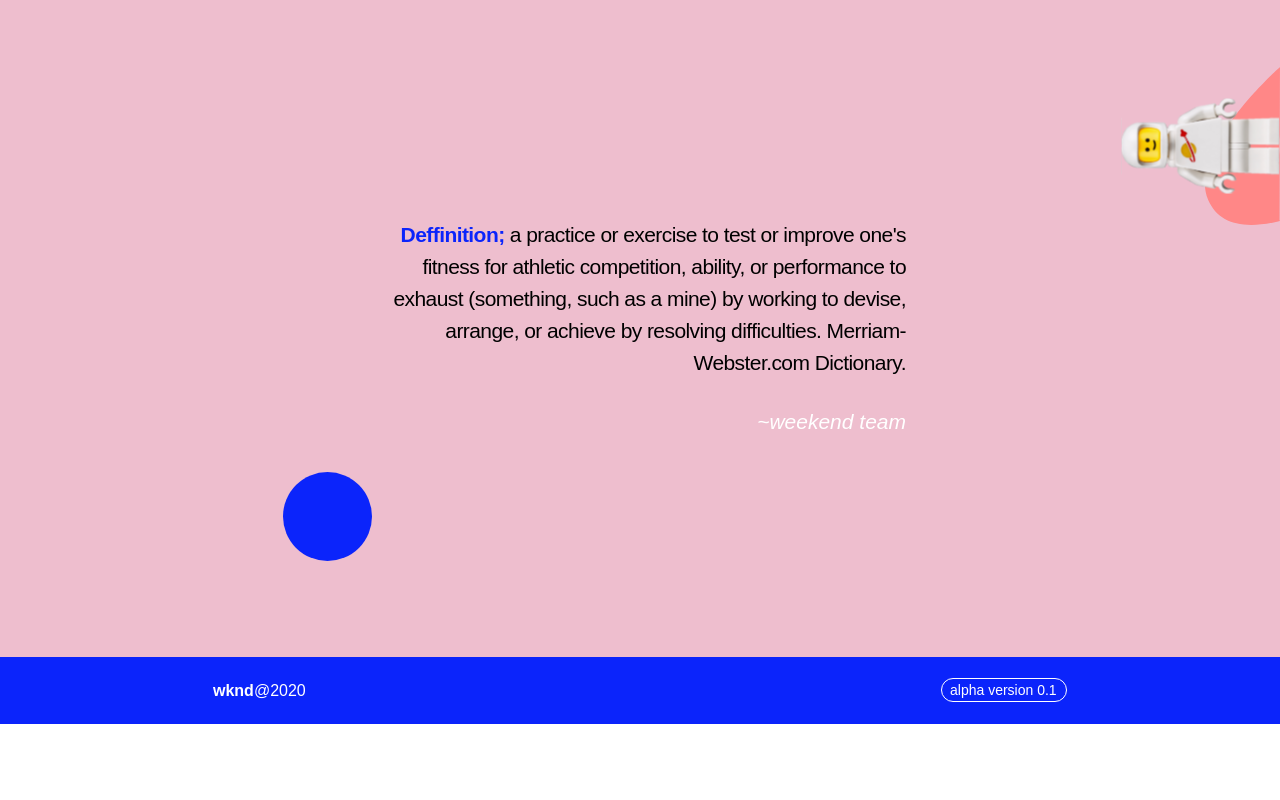
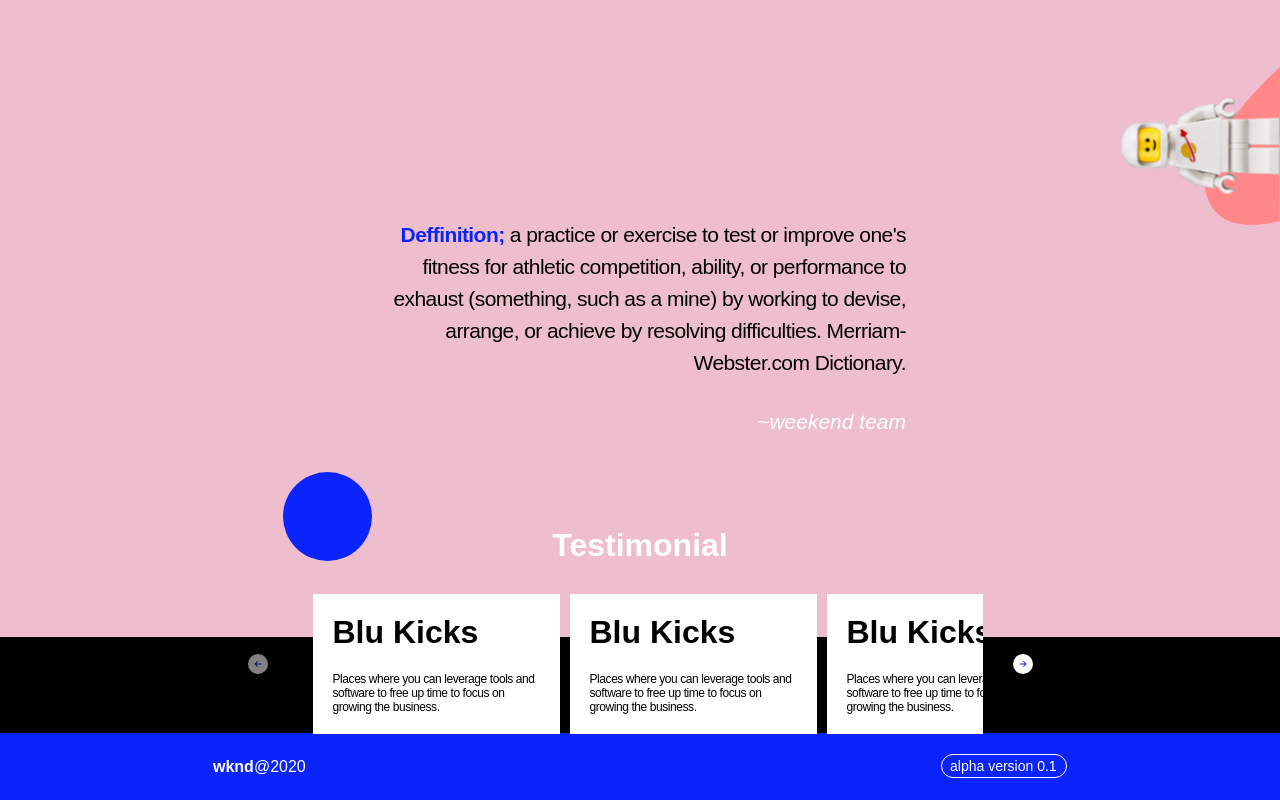
Before and after one commit to salunaalavi/weekend-inc, a React (Create React App) app: page / in a window 1280 px wide. Shown: the part 702-1502 px from the top of the page. Before the commit the page ends 1426 px from the top, so only its background shows below. Built offline with nearby package versions, Linux system fonts and the light colour scheme.

Commit message:
Create testimonial and testimonial card component

```diff
--- a/package.json
+++ b/package.json
@@ -11,7 +11,9 @@
     "react": "^18.2.0",
     "react-dom": "^18.2.0",
     "react-scripts": "5.0.1",
+    "react-slick": "^0.28.1",
     "sass": "^1.55.0",
+    "slick-carousel": "^1.8.1",
     "tailwindcss": "^3.1.8",
     "web-vitals": "^2.1.4"
   },
--- a/src/App.js
+++ b/src/App.js
@@ -1,13 +1,17 @@
 import Hero from "./components/Hero";
 import Intro from "./components/Intro";
+import Testimonial from "./components/Testimonial";
 import styles from './App.module.scss';
 
 function App() {
     return (
         <>
-            <div className={`${styles.upper} text-center bg-cameo-pink`}>
+            <div className={` text-center bg-cameo-pink`}>
                 <Hero />
                 <Intro />
+            </div>
+            <div className={` text-center text-white bg-black`}>
+                <Testimonial />
             </div>
         </>
     );
--- a/src/components/Intro/styles.module.scss
+++ b/src/components/Intro/styles.module.scss
@@ -1,5 +1,5 @@
 .intro {
-  height: 590px;
+  height: 570px;
   margin-top: 36.57px;
   isolation: isolate;
 }
@@ -35,7 +35,7 @@ h3 {
   }
 
   .intro {
-    height: 665px;
+    height: 655px;
     margin-top: 0;
   }
 
--- /dev/null
+++ b/src/components/Testimonial/components/Card/index.js
@@ -0,0 +1,14 @@
+import styles from './styles.module.scss';
+
+const Card = (props) => (
+    <div className={`${styles.card} text-start text-black bg-white`}>
+        <h2>
+            {props.title}
+        </h2>
+        <p className={`small ${styles.content}`}>
+            {props.content}
+        </p>
+    </div>
+);
+
+export default Card;
--- /dev/null
+++ b/src/components/Testimonial/components/Card/styles.module.scss
@@ -0,0 +1,10 @@
+.card {
+  padding: 20px;
+  width: 100% !important;
+}
+
+.content {
+    margin-top: 20px;
+    font-size: 12px !important;
+    line-height: 14px !important;
+}
--- /dev/null
+++ b/src/components/Testimonial/index.js
@@ -0,0 +1,97 @@
+import React, { Component } from "react";
+import Slider from "react-slick";
+import "slick-carousel/slick/slick.css";
+import "slick-carousel/slick/slick-theme.css";
+import Card from "./components/Card";
+import styles from './styles.module.scss';
+import arrow from "../../assets/icons/arrow.svg";
+import './slick.css';
+
+const SampleNextArrow = (props) => {
+    const { className, style, onClick } = props;
+    return (
+        <img
+            className={className}
+            src={arrow}
+            alt=""
+            style={{ ...style, display: "block" }}
+            onClick={onClick}
+        />
+    );
+}
+
+const SamplePrevArrow = (props) => {
+    const { className, style, onClick } = props;
+    return (
+        <img
+            className={className}
+            src={arrow}
+            alt=""
+            style={{ ...style, display: "block" }}
+            onClick={onClick}
+        />
+    );
+}
+
+const Testimonial = () => {
+    const settings = {
+        className: "slider variable-width",
+        dots: false,
+        infinite: false,
+        speed: 500,
+        slidesToShow: 2,
+        slidesToScroll: 1,
+        initialSlide: 0,
+        variableWidth: true,
+        nextArrow: <SampleNextArrow />,
+        prevArrow: <SamplePrevArrow />,
+        responsive: [
+            {
+                breakpoint: 900,
+                settings: {
+                    slidesToShow: 2,
+                    slidesToScroll: 1,
+                    initialSlide: 0,
+                    variableWidth: true,
+                }
+            },
+            {
+                breakpoint: 600,
+                settings: {
+                    slidesToShow: 2,
+                    slidesToScroll: 1,
+                    initialSlide: 0,
+                    variableWidth: true,
+                }
+            },
+            {
+                breakpoint: 375,
+                settings: {
+                    slidesToShow: 1,
+                    slidesToScroll: 1,
+                    initialSlide: 0,
+                    variableWidth: true,
+                }
+            }
+        ]
+    };
+    return (
+        <div className={`relative flex ${styles.testimonial} justify-center`}>
+            <div className={`absolute ${styles.wrapper}`}>
+                <h2 className={`${styles.testimonialTitle}`}>
+                    Testimonial
+                </h2>
+                <Slider {...settings}>
+                    <Card style={{ width: 247 }} title="Blu Kicks" content="Places where you can leverage tools and software to free up time to focus on growing the business." />
+                    <Card style={{ width: 247 }} title="Blu Kicks" content="Places where you can leverage tools and software to free up time to focus on growing the business." />
+                    <Card style={{ width: 247 }} title="Blu Kicks" content="Places where you can leverage tools and software to free up time to focus on growing the business." />
+                    <Card style={{ width: 247 }} title="Blu Kicks" content="Places where you can leverage tools and software to free up time to focus on growing the business." />
+                    <Card style={{ width: 247 }} title="Blu Kicks" content="Places where you can leverage tools and software to free up time to focus on growing the business." />
+                    <Card style={{ width: 247 }} title="Blu Kicks" content="Places where you can leverage tools and software to free up time to focus on growing the business." />
+                </Slider>
+            </div>
+        </div>
+    )
+}
+
+export default Testimonial;
--- /dev/null
+++ b/src/components/Testimonial/slick.css
@@ -0,0 +1,47 @@
+.slider {
+  margin-top: 30px !important;
+  width: 100%;
+}
+
+.slick-track {
+  display: flex;
+}
+
+.slick-slider {
+  display: flex;
+  align-items: center;
+  margin: 0 auto;
+}
+
+.slick-slide {
+  margin-left: 10px;
+}
+
+.slick-list {
+  width: 100%;
+  padding: 0 15px;
+  margin: 0px 25px;
+}
+
+.slick-prev {
+  transform: scaleX(-1) translate(0, -50%);
+}
+
+.slick-disabled {
+ filter: invert(0%) sepia(0%) brightness(50%) contrast(106%);
+}
+
+@media screen and (max-width: 375px), (max-width: 640px), (max-width: 960px) {
+  .slick-slider {
+    width: 100%;
+  }
+
+  .slick-list {
+    margin: 0;
+    padding: 0 22px;
+  }
+
+  .slick-arrow {
+    display: none !important;
+  }
+}
--- /dev/null
+++ b/src/components/Testimonial/styles.module.scss
@@ -0,0 +1,34 @@
+.testimonial {
+  height: 96px;
+  isolation: isolate;
+}
+
+.wrapper {
+  top: -110px;
+  width: 735px;
+}
+
+.container {
+  padding: 152px 374px 0;
+}
+
+.testimonialTitle {
+  text-align: center;
+}
+
+@media screen and (max-width: 375px), (max-width: 640px), (max-width: 960px) {
+  .wrapper {
+    top: -115px;
+    width: 100%;
+  }
+
+  .testimonial {
+    height: 94px;
+    margin-top: 0;
+  }
+
+  .testimonialTitle {
+    text-align: start;
+    margin-left: 32px;
+  }
+}
```
Also changed, not shown: 1 other file (tests, documents, lock files or other folders).
